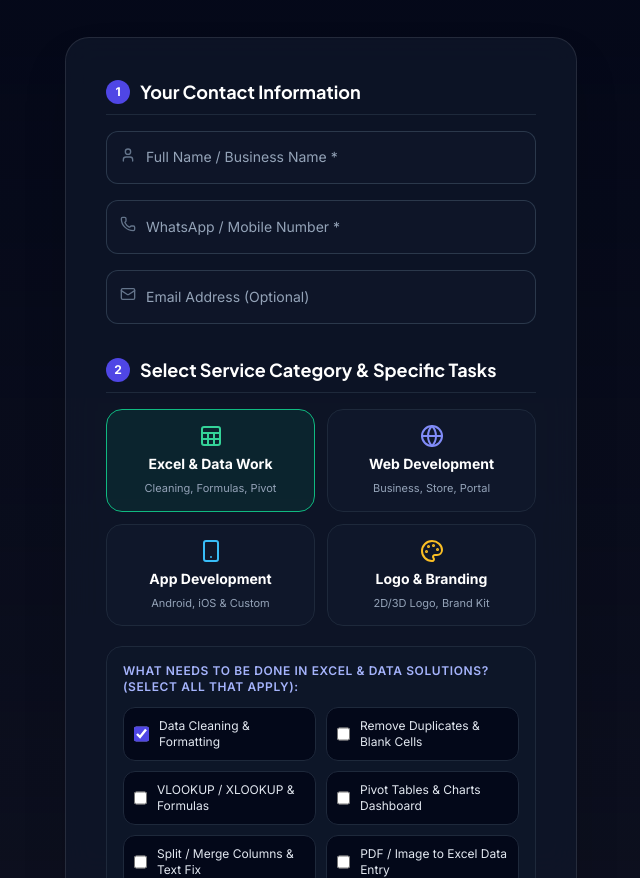
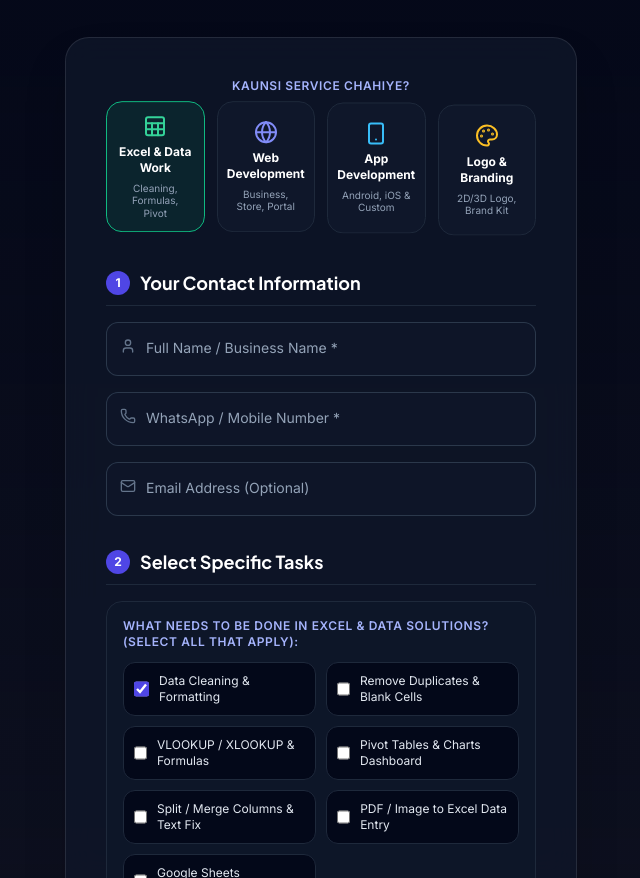
Before and after one commit to sudhanshusharma90069-gif/srone-studio, a plain HTML site: page index.html in a window 1280 px wide. Shown: the part 4094-4972 px from the top of the page, without its empty margins (319-959 px from the left). Drawn offline with nearby package versions, Linux system fonts and the light colour scheme.

Commit message:
Show all service categories in one floating row at top of work form
Co-Authored-By: Devin AI <158243242+devin-ai-integration[bot]@users.noreply.github.com>

```diff
--- a/index.html
+++ b/index.html
@@ -88,7 +88,12 @@
         .float-field { opacity: 0; transform: translateY(28px); }
         .float-field.is-in { animation: floatUp .6s cubic-bezier(.22, 1, .36, 1) forwards; animation-delay: calc(var(--i, 0) * 120ms); }
         @keyframes floatUp { to { opacity: 1; transform: none; } }
-        @media (prefers-reduced-motion: reduce) { .float-field { opacity: 1; transform: none; } .float-field.is-in { animation: none; } }
+        .cat-float > div { animation: catBob 3.2s ease-in-out infinite; }
+        .cat-float:nth-child(2) > div { animation-delay: .4s; }
+        .cat-float:nth-child(3) > div { animation-delay: .8s; }
+        .cat-float:nth-child(4) > div { animation-delay: 1.2s; }
+        @keyframes catBob { 0%, 100% { transform: translateY(0); } 50% { transform: translateY(-5px); } }
+        @media (prefers-reduced-motion: reduce) { .float-field { opacity: 1; transform: none; } .float-field.is-in, .cat-float > div { animation: none; } }
     </style>
 </head>
 <body class="antialiased selection:bg-indigo-500 selection:text-white min-h-screen flex flex-col">
@@ -499,6 +504,49 @@
 
                 <!-- Project Submission Form Card -->
                 <form id="workSubmissionForm" onsubmit="handleProjectSubmit(event)" class="glass-card rounded-3xl p-6 sm:p-10 border border-white/10 shadow-2xl space-y-8">
+                    <div>
+                        <p class="float-field text-xs font-semibold uppercase tracking-wider text-indigo-300 mb-3 text-center">Kaunsi service chahiye?</p>
+                        <!-- Category Radio Cards (top row) -->
+                        <div class="grid grid-cols-4 gap-2 sm:gap-3">
+                            <label class="float-field cat-float cursor-pointer">
+                                <input type="radio" name="serviceCategory" value="Excel & Data Solutions" onchange="updateSubTasksUI('Excel & Data Solutions')" checked class="peer sr-only">
+                                <div class="px-1.5 py-3 sm:p-3 rounded-2xl bg-slate-900 border border-slate-800 peer-checked:border-emerald-500 peer-checked:bg-emerald-500/10 transition-all text-center h-full flex flex-col items-center justify-center gap-1.5">
+                                    <i data-lucide="sheet" class="w-5 h-5 sm:w-6 sm:h-6 text-emerald-400"></i>
+                                    <span class="text-[11px] sm:text-xs font-bold text-white leading-tight">Excel & Data Work</span>
+                                    <span class="hidden sm:block text-[10px] text-slate-400 leading-tight">Cleaning, Formulas, Pivot</span>
+                                </div>
+                            </label>
+
+                            <label class="float-field cat-float cursor-pointer">
+                                <input type="radio" name="serviceCategory" value="Web Development" onchange="updateSubTasksUI('Web Development')" class="peer sr-only">
+                                <div class="px-1.5 py-3 sm:p-3 rounded-2xl bg-slate-900 border border-slate-800 peer-checked:border-indigo-500 peer-checked:bg-indigo-500/10 transition-all text-center h-full flex flex-col items-center justify-center gap-1.5">
+                                    <i data-lucide="globe" class="w-5 h-5 sm:w-6 sm:h-6 text-indigo-400"></i>
+                                    <span class="text-[11px] sm:text-xs font-bold text-white leading-tight">Web Development</span>
+                                    <span class="hidden sm:block text-[10px] text-slate-400 leading-tight">Business, Store, Portal</span>
+                                </div>
+                            </label>
+
+                            <label class="float-field cat-float cursor-pointer">
+                                <input type="radio" name="serviceCategory" value="App Development" onchange="updateSubTasksUI('App Development')" class="peer sr-only">
+                                <div class="px-1.5 py-3 sm:p-3 rounded-2xl bg-slate-900 border border-slate-800 peer-checked:border-sky-500 peer-checked:bg-sky-500/10 transition-all text-center h-full flex flex-col items-center justify-center gap-1.5">
+                                    <i data-lucide="smartphone" class="w-5 h-5 sm:w-6 sm:h-6 text-sky-400"></i>
+                                    <span class="text-[11px] sm:text-xs font-bold text-white leading-tight">App Development</span>
+                                    <span class="hidden sm:block text-[10px] text-slate-400 leading-tight">Android, iOS & Custom</span>
+                                </div>
+                            </label>
+
+                            <label class="float-field cat-float cursor-pointer">
+                                <input type="radio" name="serviceCategory" value="Logo Design & Branding" onchange="updateSubTasksUI('Logo Design & Branding')" class="peer sr-only">
+                                <div class="px-1.5 py-3 sm:p-3 rounded-2xl bg-slate-900 border border-slate-800 peer-checked:border-amber-500 peer-checked:bg-amber-500/10 transition-all text-center h-full flex flex-col items-center justify-center gap-1.5">
+                                    <i data-lucide="palette" class="w-5 h-5 sm:w-6 sm:h-6 text-amber-400"></i>
+                                    <span class="text-[11px] sm:text-xs font-bold text-white leading-tight">Logo & Branding</span>
+                                    <span class="hidden sm:block text-[10px] text-slate-400 leading-tight">2D/3D Logo, Brand Kit</span>
+                                </div>
+                            </label>
+                        </div>
+
+                    </div>
+
 
                     <!-- STEP 1: CLIENT CONTACT DETAILS -->
                     <div>
@@ -529,46 +577,7 @@
                     <div>
                         <div class="float-field flex items-center gap-2.5 mb-4 pb-2 border-b border-slate-800">
                             <span class="w-6 h-6 rounded-full bg-indigo-600 text-white text-xs font-bold flex items-center justify-center">2</span>
-                            <h3 class="font-display font-bold text-lg text-white">Select Service Category & Specific Tasks</h3>
-                        </div>
-
-                        <!-- Category Radio Cards -->
-                        <div class="float-field grid grid-cols-2 gap-3 mb-5">
-                            <label class="cursor-pointer">
-                                <input type="radio" name="serviceCategory" value="Excel & Data Solutions" onchange="updateSubTasksUI('Excel & Data Solutions')" checked class="peer sr-only">
-                                <div class="p-3.5 rounded-2xl bg-slate-900 border border-slate-800 peer-checked:border-emerald-500 peer-checked:bg-emerald-500/10 transition-all text-center h-full flex flex-col items-center justify-center gap-1.5">
-                                    <i data-lucide="sheet" class="w-6 h-6 text-emerald-400"></i>
-                                    <span class="text-xs sm:text-sm font-bold text-white">Excel & Data Work</span>
-                                    <span class="text-[11px] text-slate-400">Cleaning, Formulas, Pivot</span>
-                                </div>
-                            </label>
-
-                            <label class="cursor-pointer">
-                                <input type="radio" name="serviceCategory" value="Web Development" onchange="updateSubTasksUI('Web Development')" class="peer sr-only">
-                                <div class="p-3.5 rounded-2xl bg-slate-900 border border-slate-800 peer-checked:border-indigo-500 peer-checked:bg-indigo-500/10 transition-all text-center h-full flex flex-col items-center justify-center gap-1.5">
-                                    <i data-lucide="globe" class="w-6 h-6 text-indigo-400"></i>
-                                    <span class="text-xs sm:text-sm font-bold text-white">Web Development</span>
-                                    <span class="text-[11px] text-slate-400">Business, Store, Portal</span>
-                                </div>
-                            </label>
-
-                            <label class="cursor-pointer">
-                                <input type="radio" name="serviceCategory" value="App Development" onchange="updateSubTasksUI('App Development')" class="peer sr-only">
-                                <div class="p-3.5 rounded-2xl bg-slate-900 border border-slate-800 peer-checked:border-sky-500 peer-checked:bg-sky-500/10 transition-all text-center h-full flex flex-col items-center justify-center gap-1.5">
-                                    <i data-lucide="smartphone" class="w-6 h-6 text-sky-400"></i>
-                                    <span class="text-xs sm:text-sm font-bold text-white">App Development</span>
-                                    <span class="text-[11px] text-slate-400">Android, iOS & Custom</span>
-                                </div>
-                            </label>
-
-                            <label class="cursor-pointer">
-                                <input type="radio" name="serviceCategory" value="Logo Design & Branding" onchange="updateSubTasksUI('Logo Design & Branding')" class="peer sr-only">
-                                <div class="p-3.5 rounded-2xl bg-slate-900 border border-slate-800 peer-checked:border-amber-500 peer-checked:bg-amber-500/10 transition-all text-center h-full flex flex-col items-center justify-center gap-1.5">
-                                    <i data-lucide="palette" class="w-6 h-6 text-amber-400"></i>
-                                    <span class="text-xs sm:text-sm font-bold text-white">Logo & Branding</span>
-                                    <span class="text-[11px] text-slate-400">2D/3D Logo, Brand Kit</span>
-                                </div>
-                            </label>
+                            <h3 class="font-display font-bold text-lg text-white">Select Specific Tasks</h3>
                         </div>
 
                         <!-- Dynamic Sub-Tasks Checkboxes -->
```
